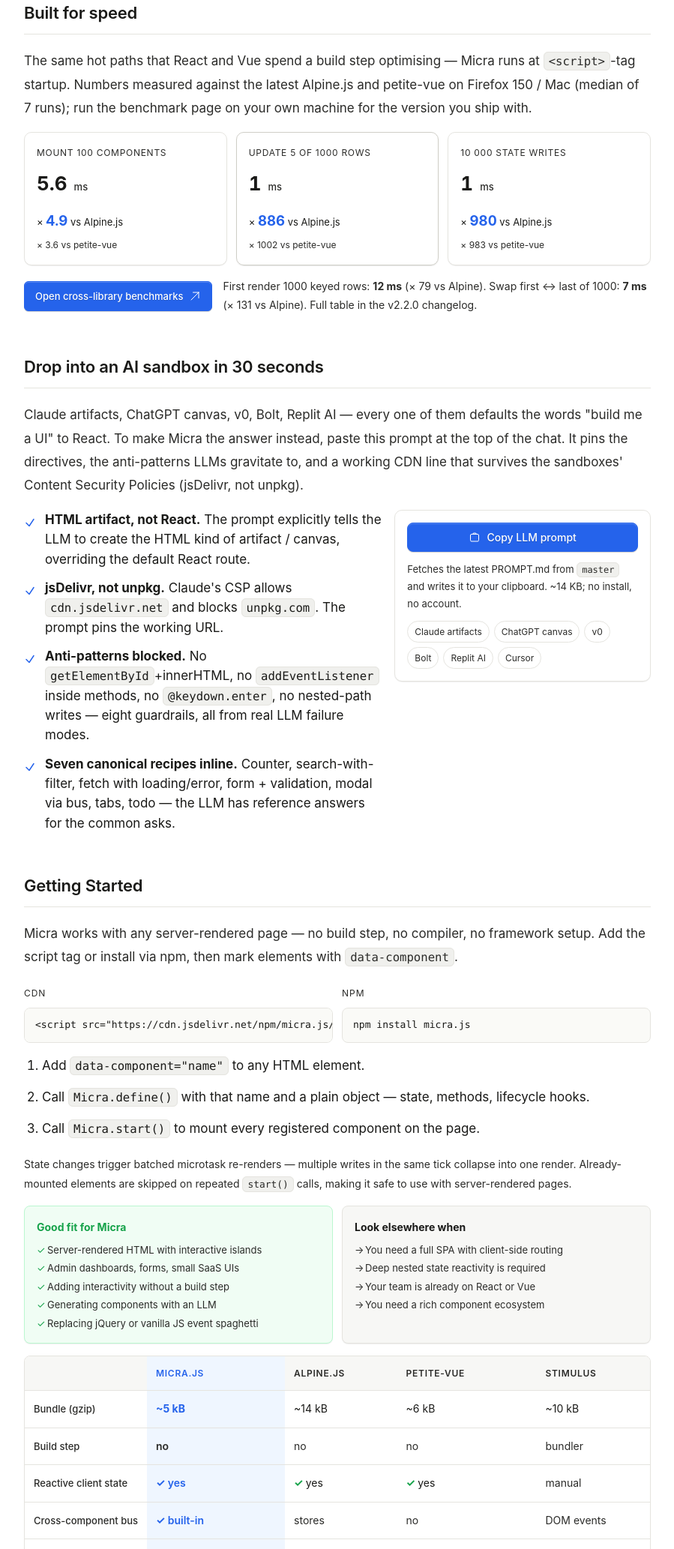
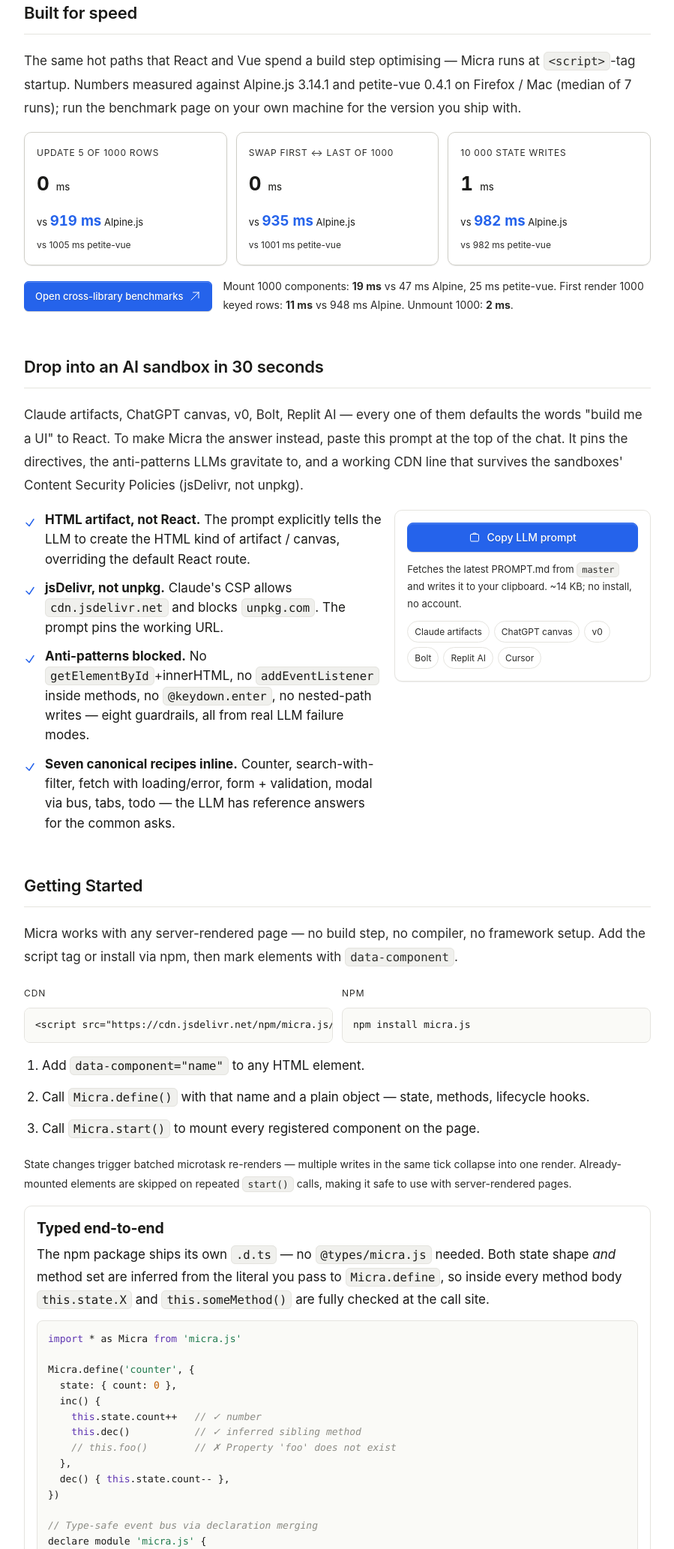
Before and after one commit to denisfl/micra.js, a website: page site/index.html in a window 1280 px wide. Shown: the part 605-2671 px from the top of the page at 75% size, without its empty margins (300-1199 px from the left). Drawn offline with Linux system fonts and the light colour scheme; files whose address does not match are found by name.

Commit message:
Document TypeScript support and update benchmark numbers

```diff
--- a/site/assets/styles.css
+++ b/site/assets/styles.css
@@ -736,6 +736,38 @@ pre code {
   }
 }
 
+/* ── TypeScript callout (Getting Started) ────────────────────────── */
+.ts-callout {
+  background: var(--surface);
+  border: 1px solid var(--border);
+  border-radius: var(--radius-xl);
+  padding: var(--sp-5);
+  margin-top: var(--sp-5);
+  box-shadow: var(--tile-edge);
+}
+
+.ts-callout-title {
+  font-size: calc(var(--text-base) + 0.15rem);
+  margin: 0 0 var(--sp-2);
+  letter-spacing: -0.01em;
+}
+
+.ts-callout > p {
+  margin: 0 0 var(--sp-3);
+}
+
+.ts-callout pre {
+  margin: var(--sp-3) 0;
+}
+
+.ts-callout-honest {
+  font-size: var(--text-sm);
+  color: var(--muted);
+  border-top: 1px dashed var(--border);
+  padding-top: var(--sp-3);
+  margin-top: var(--sp-4) !important;
+}
+
 /* ── Install tabs ────────────────────────────────────────────────── */
 .install-tabs {
   display: grid;
--- a/site/index.html
+++ b/site/index.html
@@ -380,42 +380,41 @@ Micra.start()</code></pre>
             <p>
               The same hot paths that React and Vue spend a build step
               optimising — Micra runs at <code>&lt;script&gt;</code>-tag
-              startup. Numbers measured against the latest Alpine.js
-              and petite-vue on Firefox 150 / Mac (median of 7 runs);
-              run the
-              <a href="./bench/" class="footer-link">benchmark page</a>
+              startup. Numbers measured against Alpine.js 3.14.1 and
+              petite-vue 0.4.1 on Firefox / Mac (median of 7 runs); run
+              the <a href="./bench/" class="footer-link">benchmark page</a>
               on your own machine for the version you ship with.
             </p>
             <div class="speed-grid">
-              <div class="speed-card">
-                <span class="speed-label">Mount 100 components</span>
-                <strong class="speed-value"
-                  >5.6 <span class="speed-unit">ms</span></strong
-                >
-                <span class="speed-mult"
-                  >× <strong>4.9</strong> vs Alpine.js</span
-                >
-                <span class="speed-foot">× 3.6 vs petite-vue</span>
-              </div>
               <div class="speed-card speed-card-hero">
                 <span class="speed-label">Update 5 of 1000 rows</span>
                 <strong class="speed-value"
-                  >1 <span class="speed-unit">ms</span></strong
+                  >0 <span class="speed-unit">ms</span></strong
                 >
                 <span class="speed-mult"
-                  >× <strong>886</strong> vs Alpine.js</span
-                >
-                <span class="speed-foot">× 1002 vs petite-vue</span>
-              </div>
-              <div class="speed-card">
+                  >vs <strong>919&nbsp;ms</strong> Alpine.js</span
+                >
+                <span class="speed-foot">vs 1005 ms petite-vue</span>
+              </div>
+              <div class="speed-card speed-card-hero">
+                <span class="speed-label">Swap first ↔ last of 1000</span>
+                <strong class="speed-value"
+                  >0 <span class="speed-unit">ms</span></strong
+                >
+                <span class="speed-mult"
+                  >vs <strong>935&nbsp;ms</strong> Alpine.js</span
+                >
+                <span class="speed-foot">vs 1001 ms petite-vue</span>
+              </div>
+              <div class="speed-card speed-card-hero">
                 <span class="speed-label">10 000 state writes</span>
                 <strong class="speed-value"
                   >1 <span class="speed-unit">ms</span></strong
                 >
                 <span class="speed-mult"
-                  >× <strong>980</strong> vs Alpine.js</span
-                >
-                <span class="speed-foot">× 983 vs petite-vue</span>
+                  >vs <strong>982&nbsp;ms</strong> Alpine.js</span
+                >
+                <span class="speed-foot">vs 982 ms petite-vue</span>
               </div>
             </div>
             <p class="speed-foot-row">
@@ -431,17 +430,11 @@ Micra.start()</code></pre>
                 </svg>
               </a>
               <span class="hint speed-method-note">
-                First render 1000 keyed rows: <strong>12 ms</strong>
-                (× 79 vs Alpine). Swap first ↔ last of 1000:
-                <strong>7 ms</strong> (× 131 vs Alpine). Full table in
-                the
-                <a
-                  href="https://github.com/denisfl/micra.js/blob/master/CHANGELOG.md#220--2026-05-27"
-                  target="_blank"
-                  rel="noopener"
-                  class="footer-link"
-                  >v2.2.0 changelog</a
-                >.
+                Mount 1000 components: <strong>19&nbsp;ms</strong> vs
+                47&nbsp;ms Alpine, 25&nbsp;ms petite-vue. First render
+                1000 keyed rows: <strong>11&nbsp;ms</strong> vs
+                948&nbsp;ms Alpine. Unmount 1000:
+                <strong>2&nbsp;ms</strong>.
               </span>
             </p>
           </section>
@@ -590,6 +583,58 @@ Micra.start()</code></pre>
               <span class="inline-code">start()</span> calls, making it safe to
               use with server-rendered pages.
             </p>
+
+            <div class="ts-callout">
+              <h3 class="ts-callout-title">Typed end-to-end</h3>
+              <p>
+                The npm package ships its own
+                <span class="inline-code">.d.ts</span> — no
+                <span class="inline-code">@types/micra.js</span> needed. Both
+                state shape <em>and</em> method set are inferred from the
+                literal you pass to
+                <span class="inline-code">Micra.define</span>, so inside every
+                method body <span class="inline-code">this.state.X</span> and
+                <span class="inline-code">this.someMethod()</span> are
+                fully checked at the call site.
+              </p>
+              <pre><code>import * as Micra from 'micra.js'
+
+Micra.define('counter', {
+  state: { count: 0 },
+  inc() {
+    this.state.count++   // ✓ number
+    this.dec()           // ✓ inferred sibling method
+    // this.foo()        // ✗ Property 'foo' does not exist
+  },
+  dec() { this.state.count-- },
+})
+
+// Type-safe event bus via declaration merging
+declare module 'micra.js' {
+  interface MicraEvents {
+    'cart:updated': { count: number }
+    'modal:close':  void
+  }
+}
+
+Micra.emit('cart:updated', { count: 3 })   // ✓
+Micra.emit('cart:updated', { count: '3' }) // ✗ type error
+Micra.emit('modal:close')                  // ✓ void → no args</code></pre>
+              <p class="ts-callout-honest">
+                <strong>What's checked:</strong> imports, state shape, method
+                names, event payloads, lifecycle hooks, refs. <strong>What's
+                not:</strong> the expression strings inside
+                <span class="inline-code">data-text="…"</span> /
+                <span class="inline-code">@click="…"</span> attributes — those
+                are plain HTML to the IDE and only validated when the page
+                mounts. (Same trade-off as Alpine.js
+                <span class="inline-code">x-*</span> and petite-vue
+                <span class="inline-code">v-*</span>; the alternatives are JSX
+                or a single-file-component compiler, neither of which Micra
+                ships.)
+              </p>
+            </div>
+
             <div class="use-when">
               <div class="use-card use-card-yes">
                 <strong>Good fit for Micra</strong>
```
Also changed, not shown: README.md.
